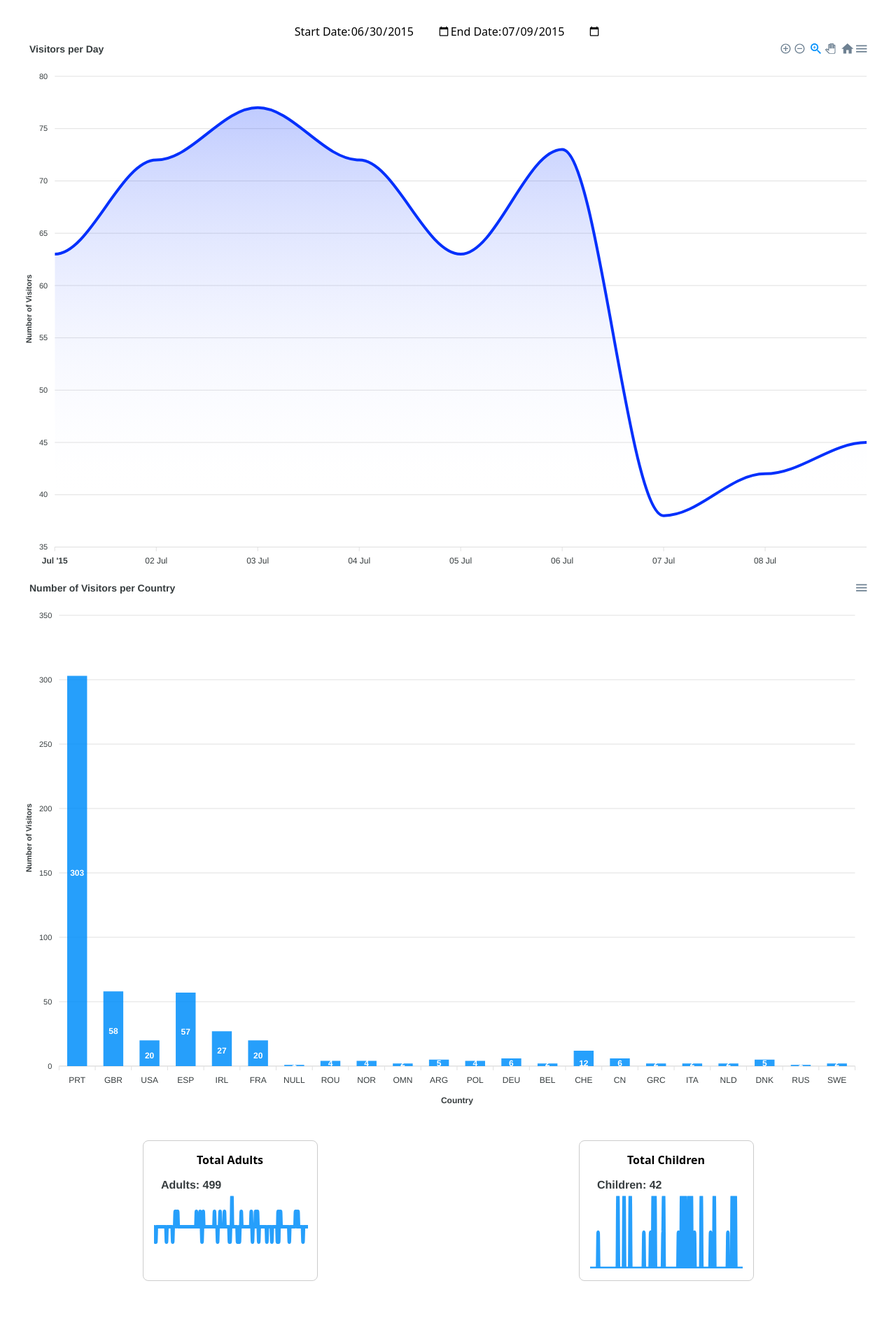
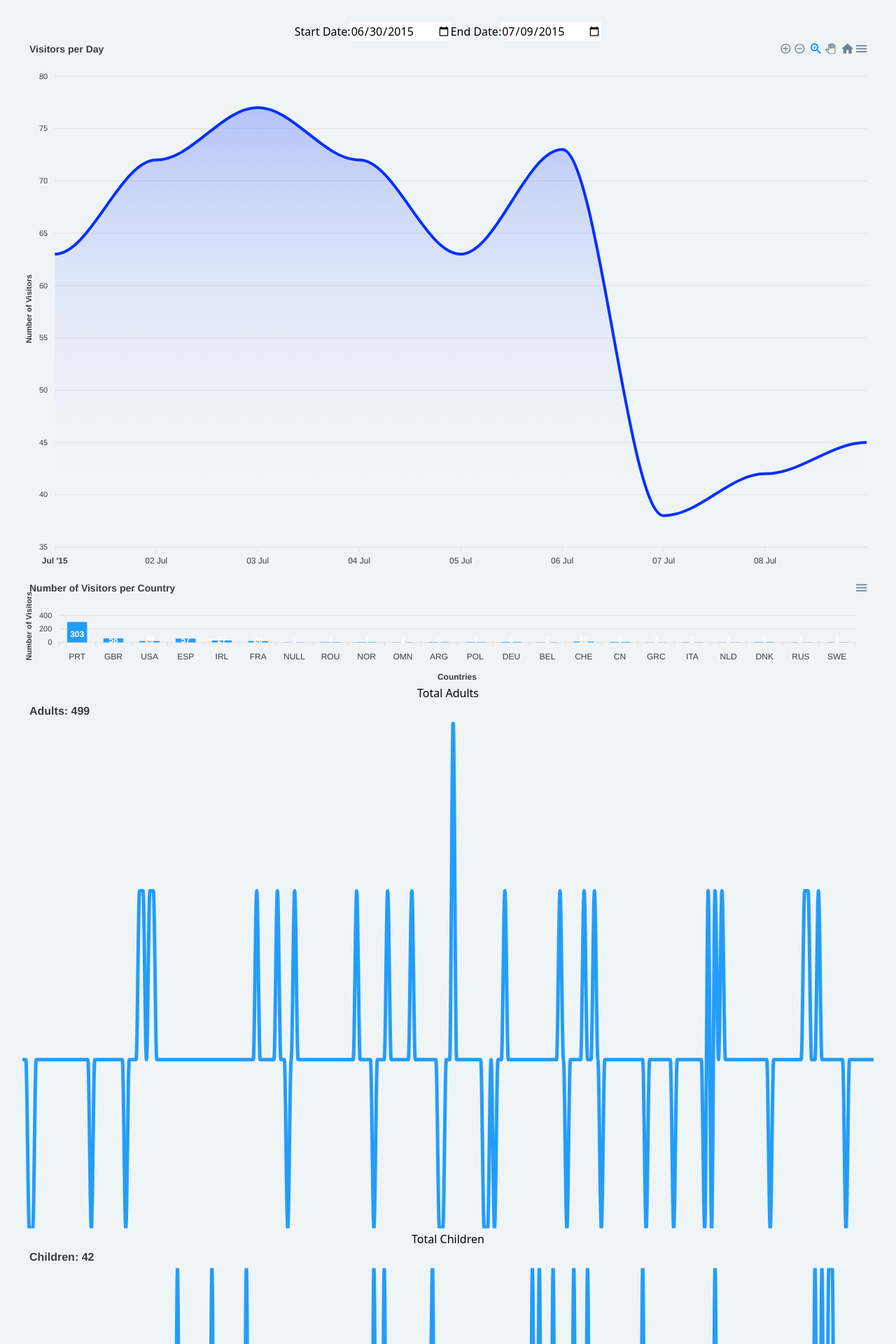
Before and after one commit to ALOK9442/waterdipassignment, a React (Vite) app: page / in a window 1280 px wide. Shown: the top 1920 px of the page at 70% size. Before the commit the page ends 1862 px from the top, so only its background shows below. Built offline with nearby package versions, Linux system fonts and the light colour scheme.

Commit message:
styling of dashboard

```diff
--- a/src/App.tsx
+++ b/src/App.tsx
@@ -5,38 +5,29 @@ import { Booking } from "./types/types";
 import CountryVisitorsChart from "./charts/countryvisitchart";
 import SparklineCharts from "./charts/sparklinechart";
 import { useBookings } from "./customhook/usebookings";
+import DateInput from "./components/dateinput";
 
 function App() {
   const [startDate, setStartDate] = useState<string>("2015-06-30");
   const [endDate, setEndDate] = useState<string>("2015-07-09");
   const booking: Booking[] = useBookings();
   return (
-    <div>
-      <div className="text-red-500">
-        <label>
-          Start Date:
-          <input
-            type="date"
-            value={startDate}
-            onChange={(e) => setStartDate(e.target.value)}
-          />
-        </label>
-        <label>
-          End Date:
-          <input
-            type="date"
-            value={endDate}
-            onChange={(e) => setEndDate(e.target.value)}
-          />
-        </label>
-      </div>
-      <div className="grid grid-cols-1 md:grid-cols-2 gap-2">
+    <div className="w-full bg-white">
+      <DateInput
+        startDate={startDate}
+        setStartDate={setStartDate}
+        endDate={endDate}
+        setEndDate={setEndDate}
+      />
+      <div className="grid grid-cols-1 md:grid-cols-2 gap-2 p-4">
         <TimeChart startDate={startDate} endDate={endDate} booking={booking} />
         <CountryVisitorsChart
           startDate={startDate}
           endDate={endDate}
           booking={booking}
         />
+      </div>
+      <div className="pb-4">
         <SparklineCharts
           startDate={startDate}
           endDate={endDate}
--- a/src/charts/countryvisitchart.tsx
+++ b/src/charts/countryvisitchart.tsx
@@ -77,7 +77,7 @@ export default function CountryVisitorsChart({
     xaxis: {
       categories: countryData.countries,
       title: {
-        text: "Country",
+        text: "Countries",
       },
     },
     yaxis: {
@@ -93,6 +93,7 @@ export default function CountryVisitorsChart({
         options={columnChartOptions}
         series={columnChartOptions.series}
         type="bar"
+        height="100%"
       />
     </div>
   );
--- a/src/charts/sparklinechart.tsx
+++ b/src/charts/sparklinechart.tsx
@@ -89,50 +89,17 @@ export default function SparklineCharts({
   });
 
   return (
-    <div
-      style={{
-        display: "flex",
-        justifyContent: "space-around",
-        marginTop: "30px",
-        gap: "30px",
-      }}
-    >
-      <div
-        style={{
-          textAlign: "center",
-          padding: "15px",
-          border: "1px solid #ccc",
-          borderRadius: "8px",
-          width: "250px",
-        }}
-      >
-        <h4
-          style={{ marginBottom: "10px", fontSize: "16px", fontWeight: "bold" }}
-        >
-          Total Adults
-        </h4>
+    <div className="flex justify-around mt-8 gap-8">
+      <div className="text-center p-4 border border-gray-300 rounded-lg">
+        <h4 className="mb-2 text-lg font-bold">Total Adults</h4>
         <ReactApexChart
           options={sparklineOptions("Adults", totalAdults, adultVisitorData)}
           series={[{ data: adultVisitorData }]}
           type="line"
-          height={120}
-          width={220}
         />
       </div>
-      <div
-        style={{
-          textAlign: "center",
-          padding: "15px",
-          border: "1px solid #ccc",
-          borderRadius: "8px",
-          width: "250px",
-        }}
-      >
-        <h4
-          style={{ marginBottom: "10px", fontSize: "16px", fontWeight: "bold" }}
-        >
-          Total Children
-        </h4>
+      <div className="text-center p-4 border border-gray-300 rounded-lg">
+        <h4 className="mb-2 text-lg font-bold">Total Children</h4>
         <ReactApexChart
           options={sparklineOptions(
             "Children",
--- /dev/null
+++ b/src/components/dateinput.tsx
@@ -0,0 +1,31 @@
+import { DateInputProps } from "../types/types";
+
+export default function DateInput({
+  startDate,
+  setStartDate,
+  endDate,
+  setEndDate,
+}: DateInputProps) {
+  return (
+    <div className="flex sm:flex-row flex-col gap-6 pb-6">
+      <label className="flex items-center">
+        Start Date:
+        <input
+          type="date"
+          value={startDate}
+          onChange={(e) => setStartDate(e.target.value)}
+          className="w-28 ml-2"
+        />
+      </label>
+      <label className="flex items-center">
+        End Date:
+        <input
+          type="date"
+          value={endDate}
+          onChange={(e) => setEndDate(e.target.value)}
+          className="w-28 ml-2"
+        />
+      </label>
+    </div>
+  );
+}
--- a/src/index.css
+++ b/src/index.css
@@ -1,3 +1,7 @@
 @tailwind base;
 @tailwind components;
 @tailwind utilities;
+
+body {
+  background-color: #eff4f7;
+}
```
Also changed, not shown: src/types/types.ts (+7 -0 lines).
